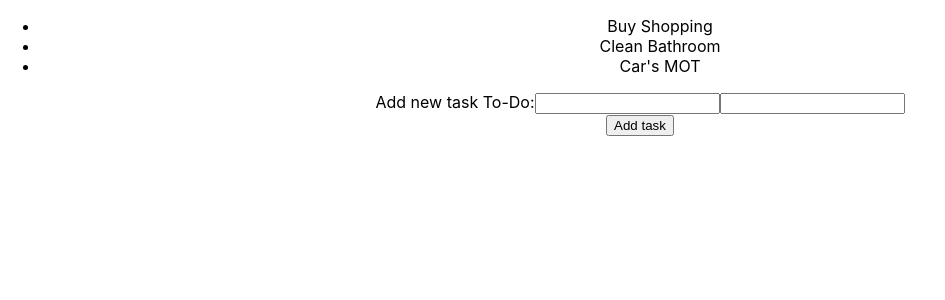
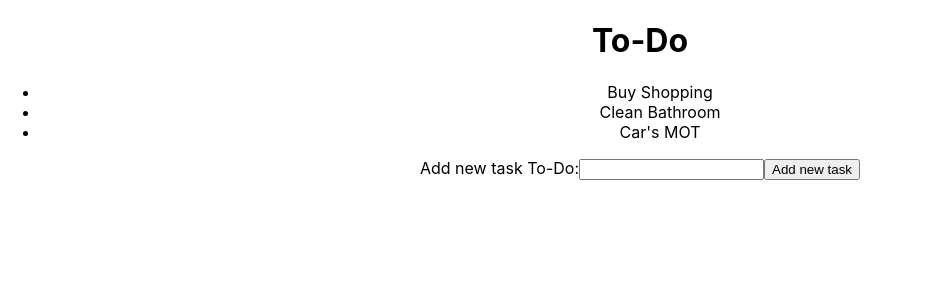
Before and after one commit to DonutsGoHere/hw_w7_d1, a React (Create React App) app: page / in a window 1280 px wide. Shown: the top 300 px of the page, without its empty margins (0-945 px from the left). Built offline with nearby package versions, Linux system fonts and the light colour scheme.

Commit message:
MVP w/o css

```diff
--- a/src/App.js
+++ b/src/App.js
@@ -19,17 +19,29 @@ function App() {
     )
   })
 
+  const handleTaskInput = (evt) => {
+    setNewTask(evt.target.value);
+  }
+
+  const addNewTask = (evt) => {
+    evt.preventDefault();
+    const copyTasks = [...tasks];
+    copyTasks.push(newTask);
+    setTasks(copyTasks)
+    setNewTask("")
+  }
+
   return (
     <div className="App">
+      <h1>To-Do</h1>
       <ul>
         {taskNodes}
       </ul>
-      <form>
+      <form onSubmit={addNewTask}>
         <label>Add new task To-Do:</label>
-        <input></input>
-        <input></input>
+        <input id="new_task" type="text" value={newTask} onChange={handleTaskInput} />
+        <input type="submit" value="Add new task"/>
       </form>
-      <button>Add task</button>
     </div>
   );
 }
```
